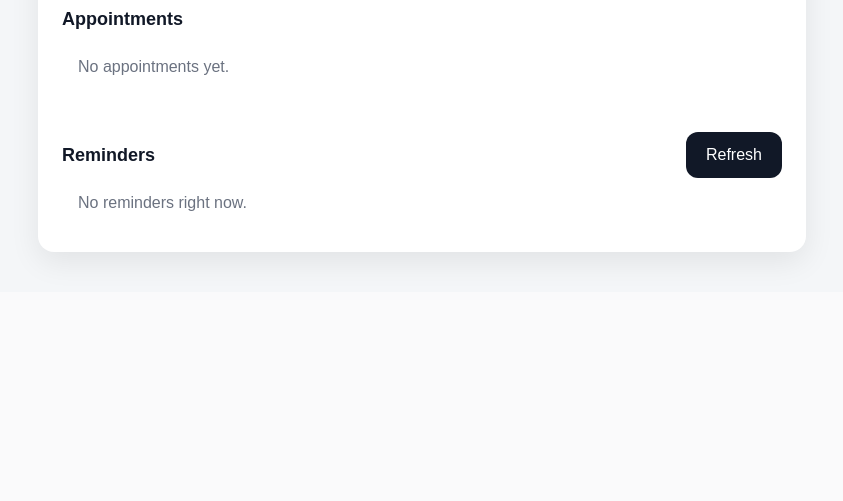
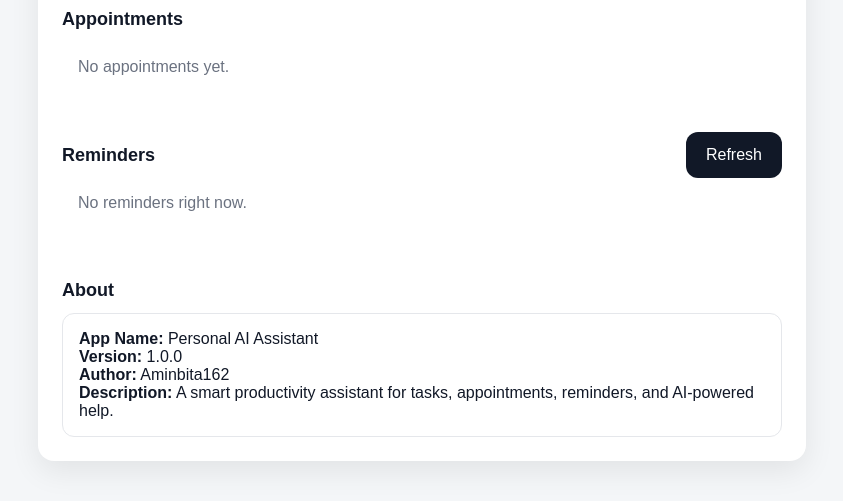
Before and after one commit to aminbita162-glitch/personal-ai-assistant, a Flask app: page / in a window 1280 px wide. Shown: the part 805-1306 px from the top of the page, without its empty margins (218-1061 px from the left). Before the commit the page ends 1073 px from the top, so only its background shows below. Run offline with Flask 3, Linux system fonts and the light colour scheme; data that the repository does not hold is empty; some libraries are stand-ins or nearby versions.

Commit message:
Update index.html

```diff
--- a/templates/index.html
+++ b/templates/index.html
@@ -49,6 +49,17 @@
     <div id="remindersList" class="task-list">
         <div class="loading">Loading reminders...</div>
     </div>
+
+    <div style="display:flex;justify-content:space-between;align-items:center;margin-top:24px;">
+        <h3>About</h3>
+    </div>
+
+    <div class="task-item">
+        <strong>App Name:</strong> Personal AI Assistant<br>
+        <strong>Version:</strong> 1.0.0<br>
+        <strong>Author:</strong> Aminbita162<br>
+        <strong>Description:</strong> A smart productivity assistant for tasks, appointments, reminders, and AI-powered help.
+    </div>
 </div>
 
 <script src="{{ url_for('static', filename='js/app.js') }}"></script>
```
